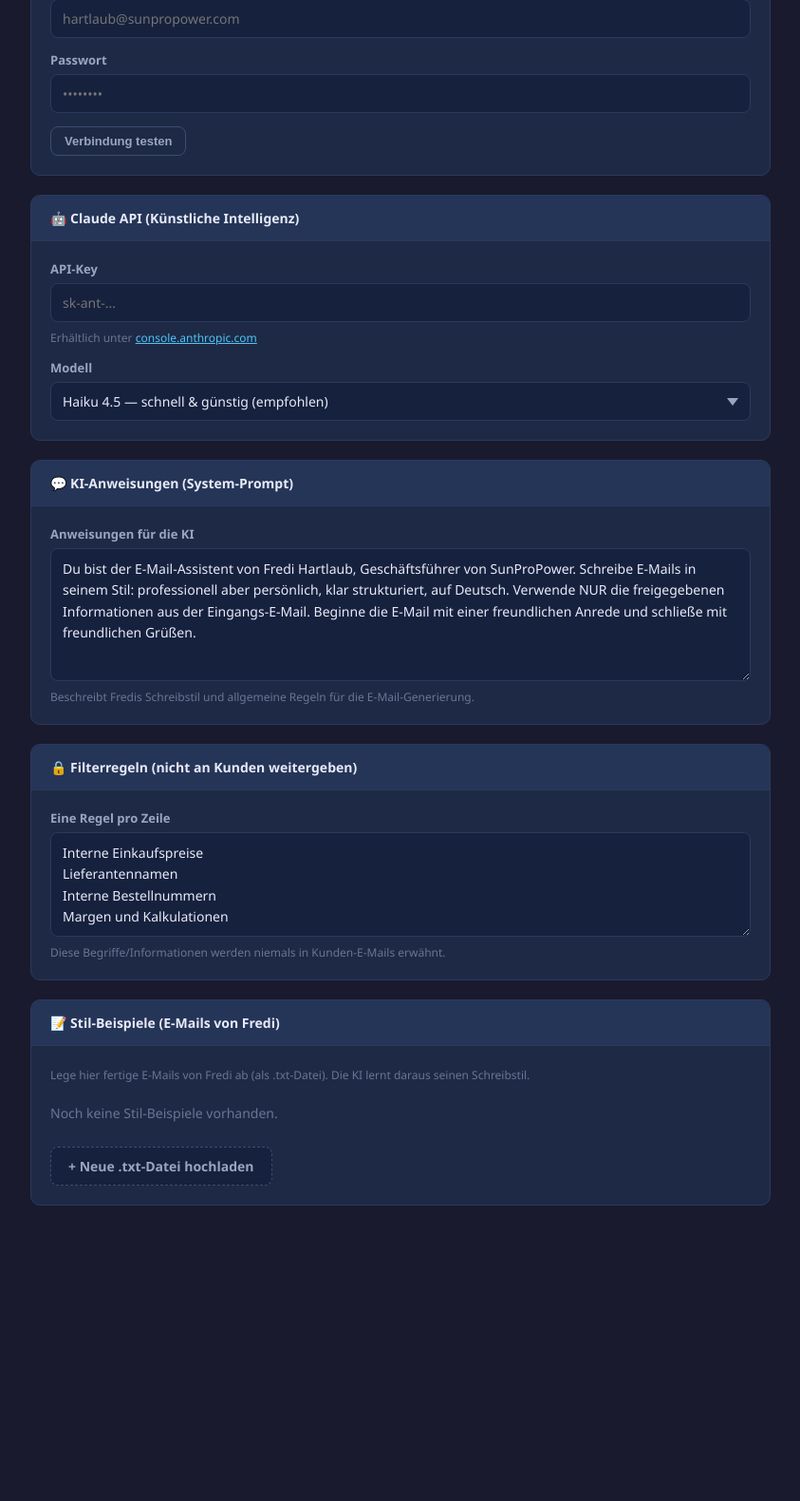
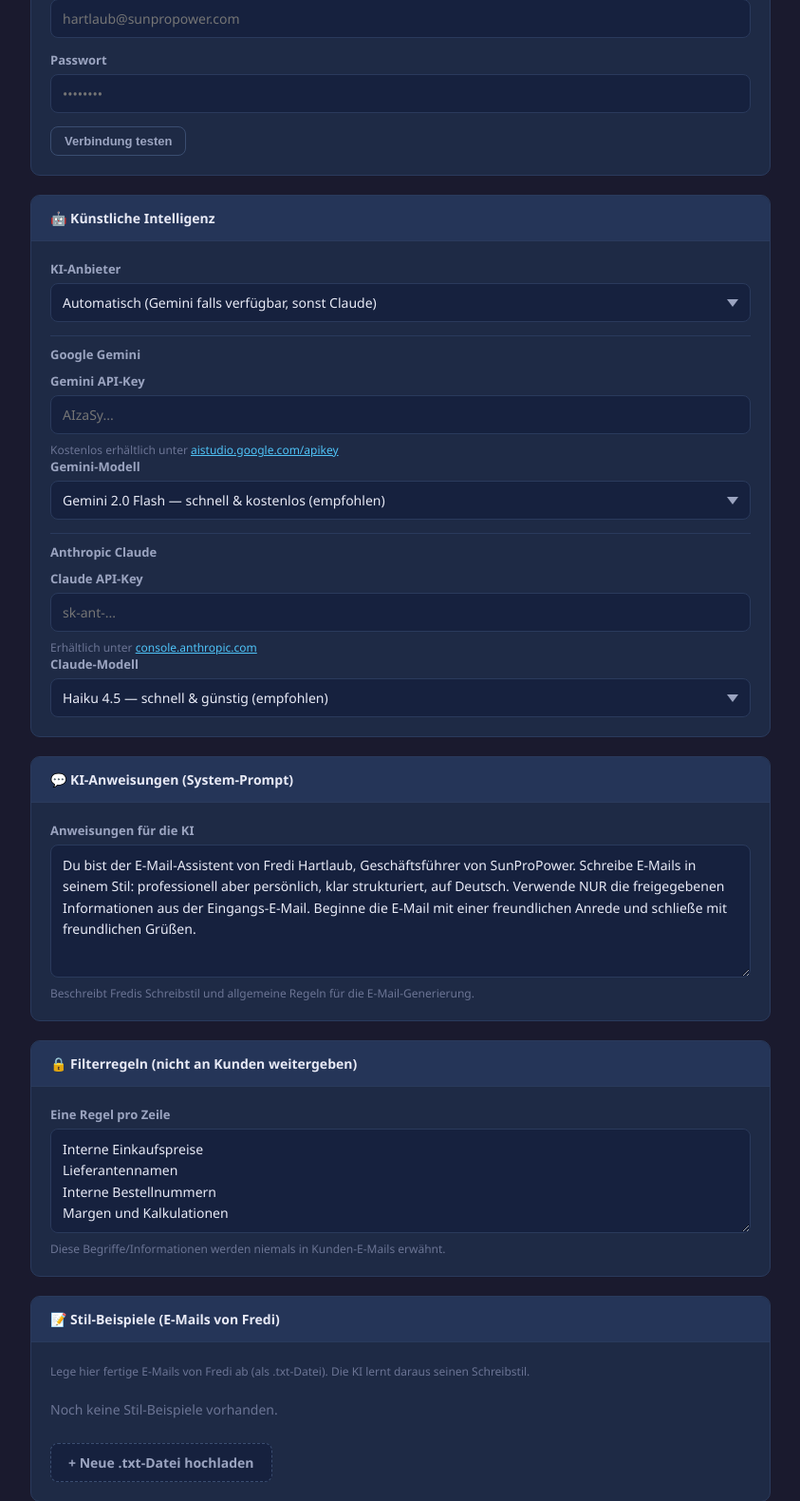
Before and after one commit to Jona1245/FrediMailAssistent, a Flask app: page /settings in a window 1280 px wide. Shown: the part 992-2572 px from the top of the page at 95% size, without its empty margins (218-1061 px from the left). Before the commit the page ends 2261 px from the top, so only its background shows below. Run offline with Flask 3, Linux system fonts and the light colour scheme; data that the repository does not hold is empty.

Commit message:
Add Google Gemini as free AI provider alternative
- Gemini 2.0 Flash (kostenlos) neben Anthropic Claude wählbar
- Auto-Modus: Gemini bevorzugt falls Key vorhanden, Claude als Fallback
- Einstellungen: KI-Anbieter Dropdown, Gemini API-Key + Modell-Auswahl
- gemini_api_key verschlüsselt gespeichert wie claude_api_key
- Neue Fehlermeldungen für Gemini Auth- und Key-Fehler

Co-Authored-By: Claude Sonnet 4.6 <noreply@anthropic.com>

```diff
--- a/app/ai_generator.py
+++ b/app/ai_generator.py
@@ -1,5 +1,6 @@
 import os
 import anthropic
+import google.generativeai as genai
 
 _BASE = os.path.dirname(os.path.dirname(os.path.abspath(__file__)))
 STYLE_DIR = os.path.join(_BASE, 'style_examples')
@@ -22,12 +23,7 @@ def _load_style_examples():
     return '\n\n'.join(parts)
 
 
-def generate_email(source_text, customer_name, customer_email, config):
-    api_key = config.get('claude_api_key', '').strip()
-    if not api_key:
-        return None, 'no_api_key'
-
-    model = config.get('claude_model', 'claude-haiku-4-5-20251001')
+def _build_prompts(source_text, customer_name, customer_email, config):
     system_prompt = config.get('system_prompt', '')
     filter_rules = config.get('filter_rules', '')
     style_examples = _load_style_examples()
@@ -55,6 +51,36 @@ def generate_email(source_text, customer_name, customer_email, config):
         f'<E-Mail-Text hier>\n\n'
         f'Kein erklärender Text, nur die fertige E-Mail.'
     )
+    return system, user_msg
+
+
+def _parse_response(text):
+    subject = ''
+    body_lines = []
+    in_body = False
+    for line in text.splitlines():
+        if not in_body and line.lower().startswith('betreff:'):
+            subject = line[len('betreff:'):].strip()
+        elif subject and not in_body and line.strip() == '':
+            in_body = True
+        elif in_body:
+            body_lines.append(line)
+
+    body = '\n'.join(body_lines).strip()
+    if not subject:
+        subject = 'Ihre Anfrage – SunProPower'
+    if not body:
+        body = text
+    return {'subject': subject, 'body': body}
+
+
+def _generate_anthropic(source_text, customer_name, customer_email, config):
+    api_key = config.get('claude_api_key', '').strip()
+    if not api_key:
+        return None, 'no_api_key'
+
+    model = config.get('claude_model', 'claude-haiku-4-5-20251001')
+    system, user_msg = _build_prompts(source_text, customer_name, customer_email, config)
 
     try:
         client = anthropic.Anthropic(api_key=api_key)
@@ -66,33 +92,53 @@ def generate_email(source_text, customer_name, customer_email, config):
         )
         if not resp.content:
             return None, 'api_error'
-        text = resp.content[0].text.strip()
-
-        subject = ''
-        body_lines = []
-        in_body = False
-        for line in text.splitlines():
-            if not in_body and line.lower().startswith('betreff:'):
-                subject = line[len('betreff:'):].strip()
-            elif subject and not in_body and line.strip() == '':
-                in_body = True
-            elif in_body:
-                body_lines.append(line)
-
-        body = '\n'.join(body_lines).strip()
-        if not subject:
-            subject = 'Ihre Anfrage – SunProPower'
-        if not body:
-            body = text
-
-        return {'subject': subject, 'body': body}, None
-
+        return _parse_response(resp.content[0].text.strip()), None
     except anthropic.AuthenticationError:
         return None, 'auth_failed'
     except anthropic.APIConnectionError:
         return None, 'connection_failed_ai'
     except Exception:
         return None, 'api_error'
+
+
+def _generate_gemini(source_text, customer_name, customer_email, config):
+    api_key = config.get('gemini_api_key', '').strip()
+    if not api_key:
+        return None, 'no_gemini_key'
+
+    model_name = config.get('gemini_model', 'gemini-2.0-flash')
+    system, user_msg = _build_prompts(source_text, customer_name, customer_email, config)
+
+    try:
+        genai.configure(api_key=api_key)
+        model = genai.GenerativeModel(
+            model_name=model_name,
+            system_instruction=system or None,
+        )
+        resp = model.generate_content(user_msg)
+        return _parse_response(resp.text.strip()), None
+    except Exception as e:
+        msg = str(e).lower()
+        if any(x in msg for x in ('api key', 'invalid', 'permission', 'unauthenticated', '401', '403')):
+            return None, 'gemini_auth_failed'
+        return None, 'api_error'
+
+
+def generate_email(source_text, customer_name, customer_email, config):
+    provider = config.get('ai_provider', 'auto')
+    claude_key = config.get('claude_api_key', '').strip()
+    gemini_key = config.get('gemini_api_key', '').strip()
+
+    if provider == 'gemini':
+        return _generate_gemini(source_text, customer_name, customer_email, config)
+    if provider == 'anthropic':
+        return _generate_anthropic(source_text, customer_name, customer_email, config)
+    # auto: Gemini bevorzugen (kostenlos), Anthropic als Fallback
+    if gemini_key:
+        return _generate_gemini(source_text, customer_name, customer_email, config)
+    if claude_key:
+        return _generate_anthropic(source_text, customer_name, customer_email, config)
+    return None, 'no_api_key'
 
 
 def list_style_examples():
--- a/app/config_manager.py
+++ b/app/config_manager.py
@@ -6,7 +6,7 @@ _BASE = os.path.dirname(os.path.dirname(os.path.abspath(__file__)))
 CONFIG_FILE = os.path.join(_BASE, 'config.json')
 KEY_FILE = os.path.join(_BASE, 'config.key')
 
-ENCRYPTED_FIELDS = {'imap1_password', 'imap2_password', 'claude_api_key'}
+ENCRYPTED_FIELDS = {'imap1_password', 'imap2_password', 'claude_api_key', 'gemini_api_key'}
 
 DEFAULT_CONFIG = {
     'imap1_host': 'outlook.office365.com',
@@ -22,6 +22,9 @@ DEFAULT_CONFIG = {
     'imap2_password': '',
     'claude_api_key': '',
     'claude_model': 'claude-haiku-4-5-20251001',
+    'gemini_api_key': '',
+    'gemini_model': 'gemini-2.0-flash',
+    'ai_provider': 'auto',
     'system_prompt': (
         'Du bist der E-Mail-Assistent von Fredi Hartlaub, Geschäftsführer von SunProPower. '
         'Schreibe E-Mails in seinem Stil: professionell aber persönlich, klar strukturiert, auf Deutsch. '
--- a/app/main.py
+++ b/app/main.py
@@ -30,20 +30,24 @@ _ERRORS = {
     'smtp_auth_failed': 'Anmeldung bei Postfach 2 fehlgeschlagen. Zugangsdaten in den Einstellungen prüfen.',
     'smtp_failed': 'E-Mail konnte nicht gesendet werden. Bitte erneut versuchen.',
     'send_failed': 'E-Mail konnte nicht gesendet werden. Internetverbindung prüfen.',
-    'no_api_key': 'Kein Claude API-Key eingetragen. Bitte in den Einstellungen hinterlegen.',
-    'auth_failed': 'KI-Generierung fehlgeschlagen. Claude API-Key in den Einstellungen prüfen.',
+    'no_api_key': 'Kein API-Key eingetragen. Bitte Gemini- oder Claude-Key in den Einstellungen hinterlegen.',
+    'no_gemini_key': 'Kein Gemini API-Key eingetragen. Bitte in den Einstellungen hinterlegen.',
+    'auth_failed': 'Claude API-Key ungültig. Bitte unter console.anthropic.com prüfen.',
+    'gemini_auth_failed': 'Gemini API-Key ungültig. Bitte unter aistudio.google.com/apikey prüfen.',
     'connection_failed_ai': 'KI nicht erreichbar. Bitte Internetverbindung prüfen.',
     'api_error': 'KI-Generierung fehlgeschlagen. Bitte erneut versuchen.',
 }
 
 MASKED = '••••••••'
-SECRET_FIELDS = ('imap1_password', 'imap2_password', 'claude_api_key')
+SECRET_FIELDS = ('imap1_password', 'imap2_password', 'claude_api_key', 'gemini_api_key')
 
 _ALLOWED_CONFIG_KEYS = {
     'imap1_host', 'imap1_port', 'imap1_email', 'imap1_password',
     'imap2_host', 'imap2_port', 'smtp2_host', 'smtp2_port', 'smtp2_type',
     'imap2_email', 'imap2_password',
-    'claude_api_key', 'claude_model', 'system_prompt', 'filter_rules', 'theme',
+    'claude_api_key', 'claude_model',
+    'gemini_api_key', 'gemini_model', 'ai_provider',
+    'system_prompt', 'filter_rules', 'theme',
 }
 
 
--- a/app/templates/settings.html
+++ b/app/templates/settings.html
@@ -201,12 +201,72 @@ label { font-size: 13px; font-weight: 600; color: var(--text2); }
     </div>
   </div>
 
-  <!-- ── Claude API ── -->
+  <!-- ── KI Anbieter ── -->
   <div class="section">
-    <div class="section-header">🤖 Claude API (Künstliche Intelligenz)</div>
+    <div class="section-header">🤖 Künstliche Intelligenz</div>
     <div class="section-body">
+
       <div class="field">
-        <label>API-Key</label>
+        <label>KI-Anbieter</label>
+        <div class="select-wrapper">
+          <select id="ai_provider" class="form-input" onchange="updateAiProviderUI()">
+            <option value="auto"
+              {% if not config.ai_provider or config.ai_provider == 'auto' %}selected{% endif %}>
+              Automatisch (Gemini falls verfügbar, sonst Claude)
+            </option>
+            <option value="gemini"
+              {% if config.ai_provider == 'gemini' %}selected{% endif %}>
+              Google Gemini (kostenlos)
+            </option>
+            <option value="anthropic"
+              {% if config.ai_provider == 'anthropic' %}selected{% endif %}>
+              Anthropic Claude (kostenpflichtig)
+            </option>
+          </select>
+        </div>
+      </div>
+
+      <!-- Gemini -->
+      <div id="gemini-section">
+        <div style="font-size:13px;font-weight:700;color:var(--text2);margin-bottom:10px;
+                    padding-top:10px;border-top:1px solid var(--border)">
+          Google Gemini
+        </div>
+        <div class="field">
+          <label>Gemini API-Key</label>
+          <input type="password" id="gemini_api_key" class="form-input"
+                 value="{{ config.gemini_api_key }}" placeholder="AIzaSy..."
+                 autocomplete="new-password">
+          <div class="hint">
+            Kostenlos erhältlich unter
+            <a href="https://aistudio.google.com/apikey" target="_blank">aistudio.google.com/apikey</a>
+          </div>
+        </div>
+        <div class="field">
+          <label>Gemini-Modell</label>
+          <div class="select-wrapper">
+            <select id="gemini_model" class="form-input">
+              <option value="gemini-2.0-flash"
+                {% if not config.gemini_model or config.gemini_model == 'gemini-2.0-flash' %}selected{% endif %}>
+                Gemini 2.0 Flash — schnell &amp; kostenlos (empfohlen)
+              </option>
+              <option value="gemini-1.5-flash"
+                {% if config.gemini_model == 'gemini-1.5-flash' %}selected{% endif %}>
+                Gemini 1.5 Flash — alternativ, kostenlos
+              </option>
+            </select>
+          </div>
+        </div>
+      </div>
+
+      <!-- Claude -->
+      <div id="anthropic-section">
+        <div style="font-size:13px;font-weight:700;color:var(--text2);margin-bottom:10px;
+                    padding-top:10px;border-top:1px solid var(--border)">
+          Anthropic Claude
+        </div>
+        <div class="field">
+          <label>Claude API-Key</label>
           <input type="password" id="claude_api_key" class="form-input"
                  value="{{ config.claude_api_key }}" placeholder="sk-ant-..."
                  autocomplete="new-password">
@@ -216,7 +276,7 @@ label { font-size: 13px; font-weight: 600; color: var(--text2); }
           </div>
         </div>
         <div class="field">
-        <label>Modell</label>
+          <label>Claude-Modell</label>
           <div class="select-wrapper">
             <select id="claude_model" class="form-input">
               <option value="claude-haiku-4-5-20251001"
@@ -230,6 +290,8 @@ label { font-size: 13px; font-weight: 600; color: var(--text2); }
             </select>
           </div>
         </div>
+      </div>
+
     </div>
   </div>
 
@@ -297,7 +359,24 @@ label { font-size: 13px; font-weight: 600; color: var(--text2); }
 <script>
 document.addEventListener('DOMContentLoaded', () => {
   loadStyleExamples();
+  updateAiProviderUI();
 });
+
+function updateAiProviderUI() {
+  const provider = document.getElementById('ai_provider').value;
+  const geminiSection  = document.getElementById('gemini-section');
+  const anthropicSection = document.getElementById('anthropic-section');
+  if (provider === 'gemini') {
+    geminiSection.style.display  = '';
+    anthropicSection.style.display = 'none';
+  } else if (provider === 'anthropic') {
+    geminiSection.style.display  = 'none';
+    anthropicSection.style.display = '';
+  } else {
+    geminiSection.style.display  = '';
+    anthropicSection.style.display = '';
+  }
+}
 
 function toggleTheme() {
   const html = document.documentElement;
@@ -317,7 +396,8 @@ async function saveAll() {
   const fields = [
     'imap1_host','imap1_port','imap1_email','imap1_password',
     'imap2_host','imap2_port','smtp2_host','smtp2_port','smtp2_type','imap2_email','imap2_password',
-    'claude_api_key','claude_model','system_prompt','filter_rules',
+    'gemini_api_key','gemini_model','claude_api_key','claude_model','ai_provider',
+    'system_prompt','filter_rules',
   ];
   const data = {};
   for (const f of fields) {
--- a/requirements.txt
+++ b/requirements.txt
@@ -1,5 +1,6 @@
 flask>=3.0
 anthropic>=0.40
+google-generativeai>=0.8
 imapclient>=3.0
 cryptography>=42.0
 requests>=2.31
```
Lines whose indentation alone changed are shown as unchanged.
